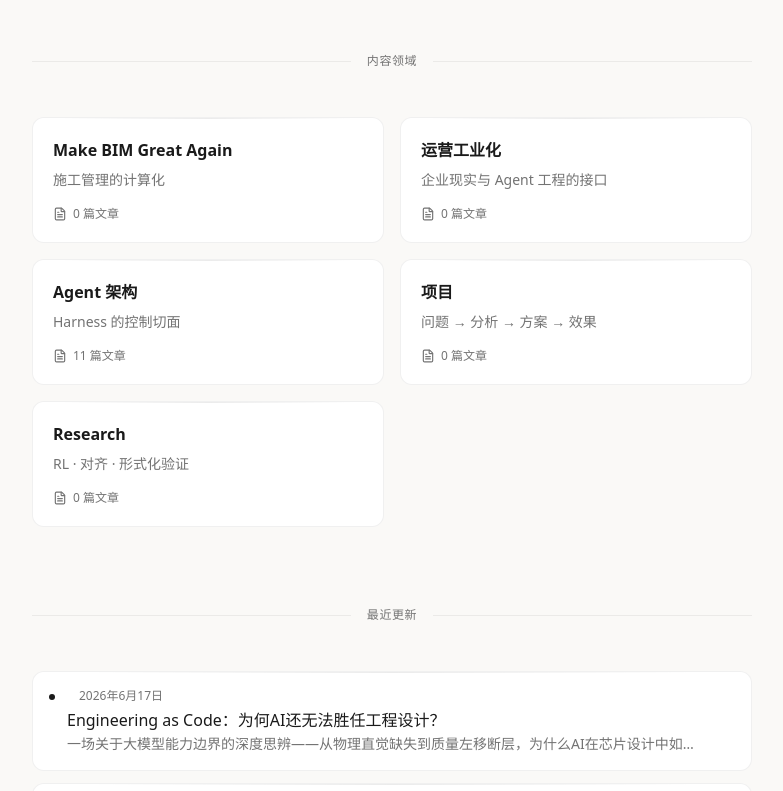
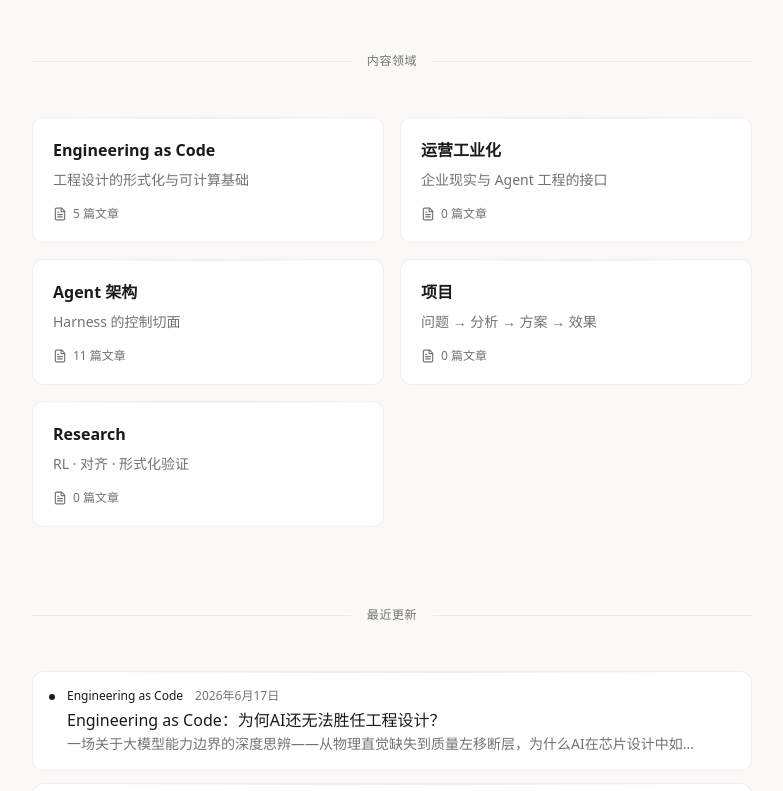
Before and after one commit to IndenScale/IndenScale.github.io, a Next.js app: page / in a window 1280 px wide. Shown: the part 2900-3691 px from the top of the page, without its empty margins (248-1031 px from the left). Built offline with nearby package versions, Linux system fonts and the light colour scheme.

Commit message:
Fix EaC routing: rename article slugs to eac-0x, fix remaining bim references in slug page and homepage

```diff
--- a/app/[section]/[slug]/page.tsx
+++ b/app/[section]/[slug]/page.tsx
@@ -9,7 +9,7 @@ interface Props {
   params: Promise<{ section: string; slug: string }>;
 }
 
-const validSections = ['bim', 'ops', 'architecture', 'projects', 'research', 'domains'];
+const validSections = ['eac', 'ops', 'architecture', 'projects', 'research', 'domains'];
 
 export async function generateStaticParams() {
   const params: { section: string; slug: string }[] = [];
--- a/app/page.tsx
+++ b/app/page.tsx
@@ -11,7 +11,7 @@ import { CoreArgument } from "./components/CoreArgument";
 import { ArrowRight, FileText } from "lucide-react";
 
 const sections = [
-  { slug: 'bim', title: 'Make BIM Great Again', desc: '施工管理的计算化' },
+  { slug: 'eac', title: 'Engineering as Code', desc: '工程设计的形式化与可计算基础' },
   { slug: 'ops', title: '运营工业化', desc: '企业现实与 Agent 工程的接口' },
   { slug: 'architecture', title: 'Agent 架构', desc: 'Harness 的控制切面' },
   { slug: 'projects', title: '项目', desc: '问题 → 分析 → 方案 → 效果' },
```
Also changed, not shown: content/eac/eac-01.md (renamed from content/eac/01.md), content/eac/eac-02.md (renamed from content/eac/02.md), content/eac/eac-03.md (renamed from content/eac/03.md), content/eac/eac-04.md (renamed from content/eac/04.md), content/eac/eac-05.md (renamed from content/eac/05.md).
